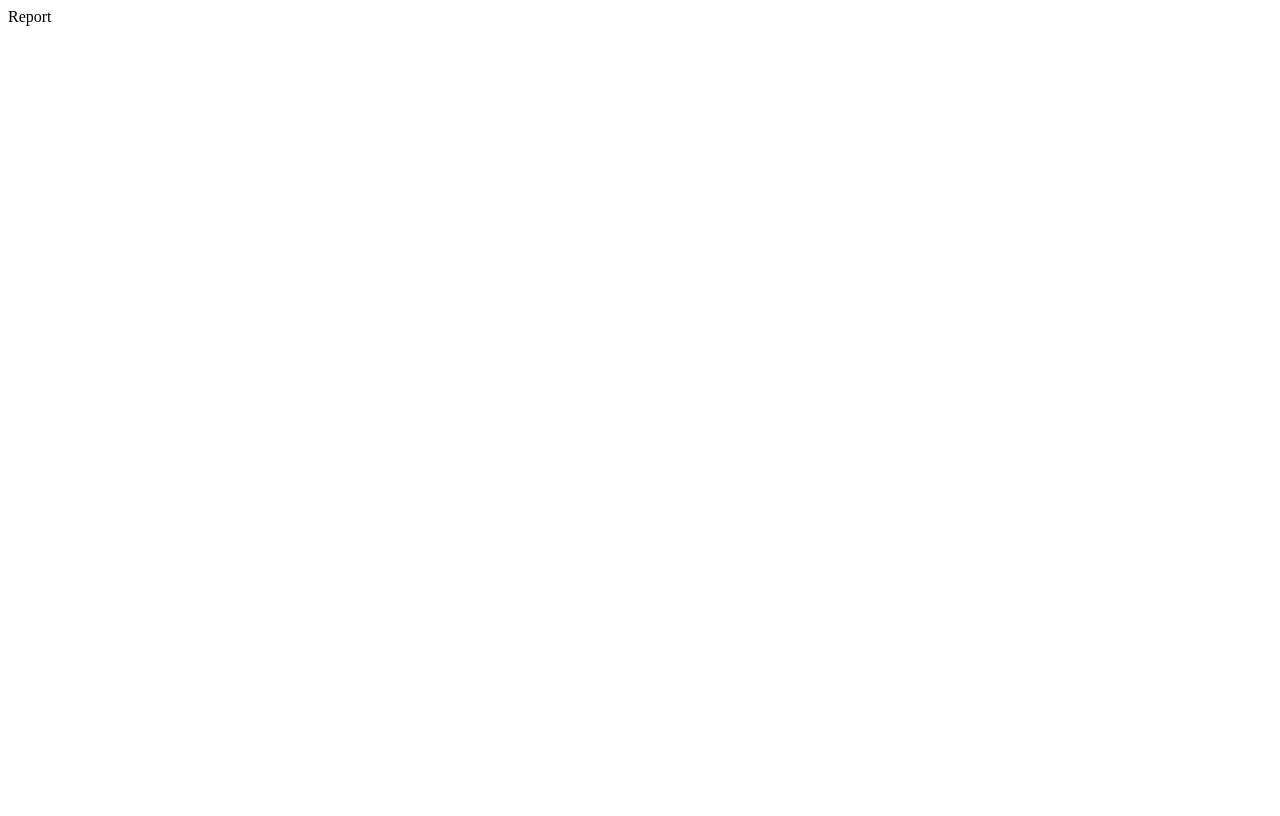
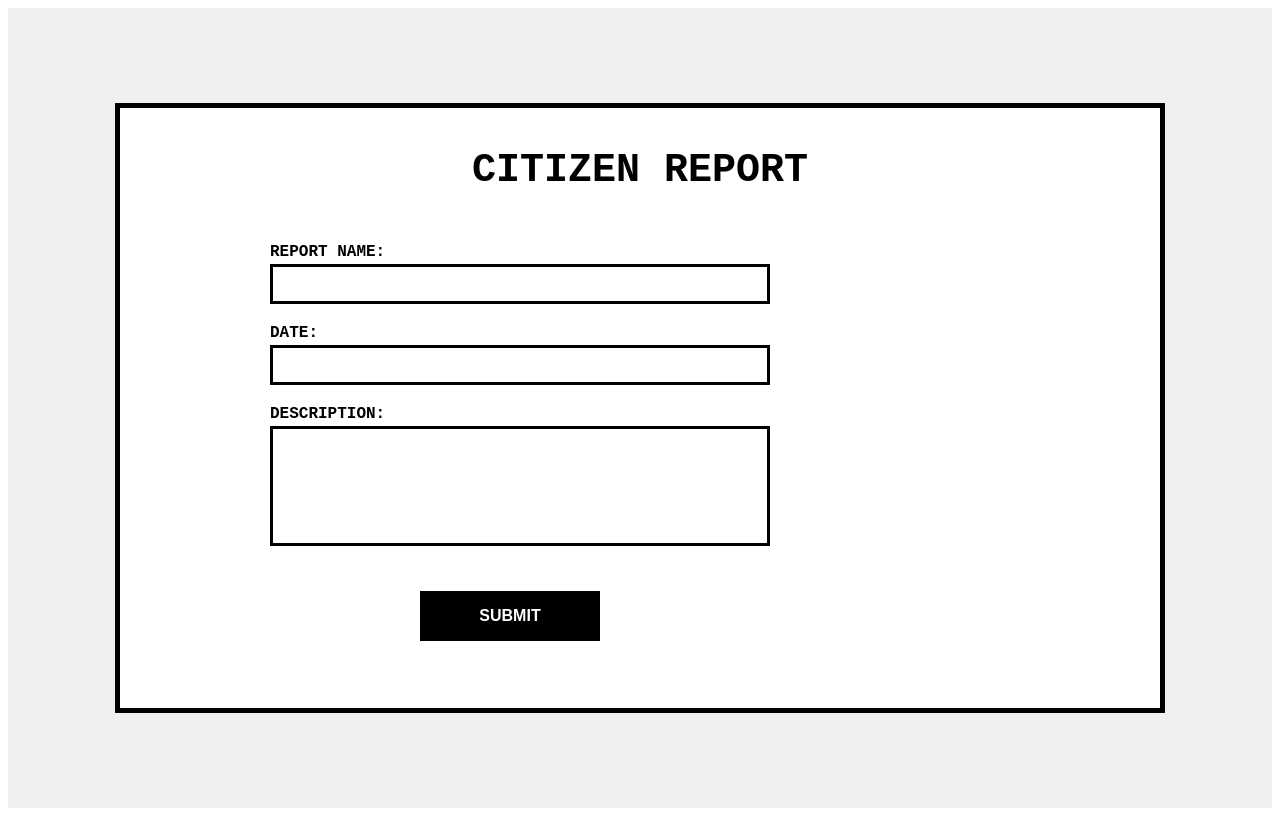
Before and after one commit to talinpatel/maximum_glorp, a React (Vite) app: page /Report in a window 1280 px wide. Built offline with nearby package versions, Linux system fonts and the light colour scheme.

Commit message:
styling for report page complete

```diff
--- a/src/CssFiles/Report.css
+++ b/src/CssFiles/Report.css
@@ -0,0 +1,82 @@
+/* Main container styles */
+.report-container {
+    display: flex;
+    justify-content: center;
+    align-items: center;
+    height: 100vh;
+    background-color: white;
+    font-family: 'Courier New', monospace;
+  }
+
+  .report-information-container {
+    display: flex;
+    justify-content: start;
+    align-items: start;
+    min-height: 300px;
+    min-width: 450px;
+    background-color: white;
+    font-family: 'Courier New', monospace;
+  }
+
+  /* Login box styles */
+  .report-box {
+    border: 5px solid black;
+    padding: 40px;
+    background-color: white;
+    height: 65vh;
+    width: 75vw;
+  }
+
+  /* Title styles */
+  .report-title {
+    margin: 0 0 30px 0;
+    font-size: 2.5rem;
+    text-align: center;
+    text-transform: uppercase;
+  }
+
+  /* Input group styles */
+  .input-group {
+    min-height: 300px;
+    min-width: 450px;
+    background-color: white;
+    margin-left: 110px;
+  }
+
+  .input-group label {
+    display: block;
+    margin-top: 20px;
+    margin-bottom: 3px;
+    font-weight: bold;
+  }
+
+  /* Brutalist input styles */
+  .brutal-input {
+    width: 70%;
+    padding: 50px;
+    border: 3px solid black;
+    font-size: 1rem;
+    box-sizing: border-box;
+    font-family: 'Courier New', monospace;
+    resize: none;
+  }
+
+  /* Brutalist button styles */
+  .brutal-button {
+    width: 180px;
+    height: 50px;
+    padding: 10px;
+    background-color: black;
+    color: white;
+    border: none;
+    font-size: 1rem;
+    font-weight: bold;
+    cursor: pointer;
+    text-transform: uppercase;
+    margin-top: 20px;
+    margin-left: 260px;
+  }
+
+  .brutal-button:hover {
+    background-color: #333;
+  }
--- a/src/Report.jsx
+++ b/src/Report.jsx
@@ -1,15 +1,66 @@
-import React from "react";
+import React, { useState } from "react";
 import "./CssFiles/Report.css";
 import { Helmet } from "react-helmet";
 
 export default function Report() {
-  <Helmet>
-  <title>Report</title>
-</Helmet>
+  const [name, setReportName] = useState("");
+  const [date, setDate] = useState("");
+  const [description, setDescription] = useState("");
+
+  const handleSubmit = (e) => {
+    e.preventDefault();
+    setReportName("");
+    setDate("");
+    setDescription("");
+
+    alert("Thank you for your loyalty, citizen.");
+  };
+
   return (
+    <div className="login-container">
+      <Helmet>
+        <title>Report</title>
+      </Helmet>
 
-    <div className="Report">
-        Report
+      <div className="report-box">
+        <h1 className="report-title">Citizen Report</h1>
+        <div className='report-information-container'>
+          <form onSubmit={handleSubmit}>
+            <div className="input-group">
+              <label>REPORT NAME:</label>
+              <input
+                type="text"
+                className="brutal-input"
+                style={{ width: "500px", height: "40px", padding: "5px", boxSizing: "border-box"}}
+                value={name}
+                onChange={(e) => setReportName(e.target.value)}
+                required
+              />
+              <label>DATE:</label>
+              <input
+                type="text"
+                className="brutal-input"
+                style={{ width: "500px", height: "40px", padding: "5px", boxSizing: "border-box"}}
+                value={date}
+                onChange={(e) => setDate(e.target.value)}
+                required
+              />
+              <label>DESCRIPTION:</label>
+              <textarea
+                type="text"
+                className="brutal-input"
+                style={{ width: "500px", height: "120px", padding: "5px", boxSizing: "border-box"}}
+                value={description}
+                onChange={(e) => setDescription(e.target.value)}
+                required
+              />
+            </div>
+            <button type="submit" className="brutal-button">
+            SUBMIT
+          </button>
+          </form>
+        </div>
+      </div>
     </div>
   );
 }
```
